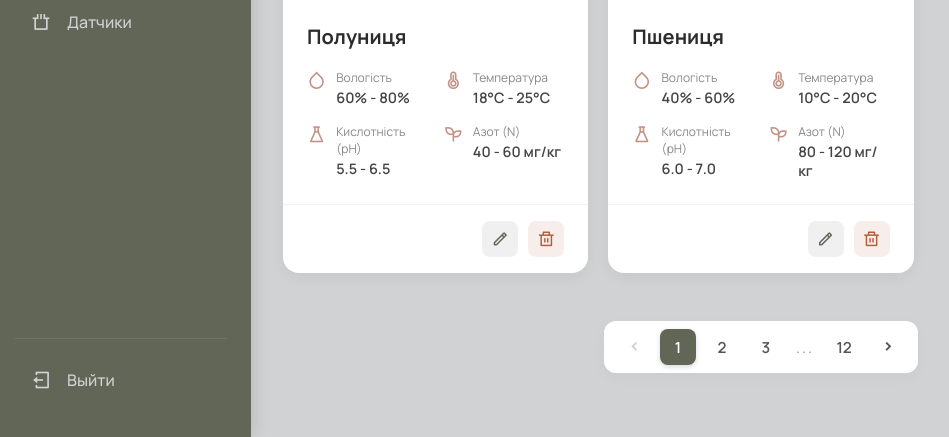
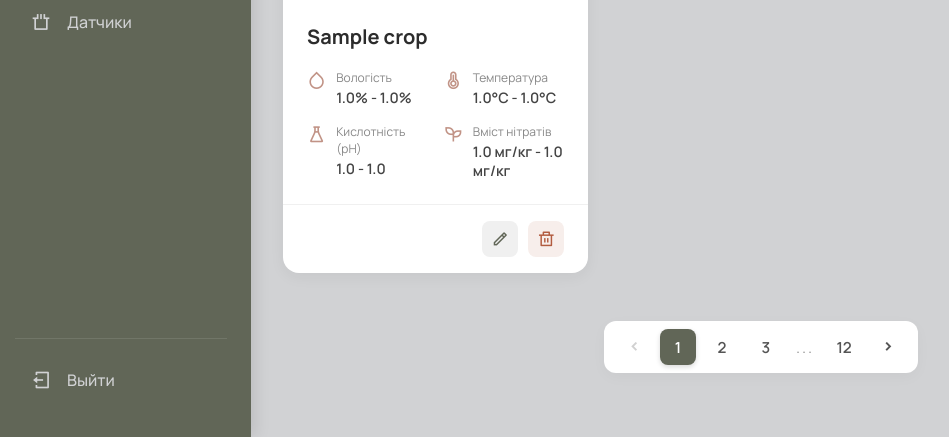
Before and after one commit to Hryhorenko-Yeluzaveta/soil-quality-monitoring, a Django app: page /crops/ in a window 1280 px wide. Shown: the part 363-800 px from the top of the page, without its empty margins (9-958 px from the left). Run offline with Django 4.2, Linux system fonts and the light colour scheme; tables that the repository leaves empty hold one stand-in row (values such as "Sample post"); grey boxes marked "Sample" are stand-in pictures.

Commit message:
Added display of all Crops on the site

```diff
--- a/soil_quality_monitoring/farm_monitoring/models.py
+++ b/soil_quality_monitoring/farm_monitoring/models.py
@@ -3,11 +3,11 @@ from django.db import models
 
 class Crop(models.Model):
     TYPE_CHOICES = [
-        ('Berries', 'Ягоди'),
-        ('Fruits', 'Фруктові'),
-        ('Cereals', 'Зернові'),
-        ('Vegetables', 'Овочеві'),
-        ('Forage', 'Кормові')
+        ('Ягоди', 'Ягоди'),
+        ('Фрукти', 'Фрукти'),
+        ('Зернові', 'Зернові'),
+        ('Овочі', 'Овочі'),
+        ('Кормові', 'Кормові')
     ]
     category = models.CharField(choices=TYPE_CHOICES, max_length=20, default='Vegetables', verbose_name="Категорія")
     name = models.CharField(max_length=50, verbose_name="Назва культури")
@@ -39,12 +39,12 @@ class Crop(models.Model):
         validators=[MinValueValidator(0.0), MaxValueValidator(14.0)]
     )
     min_nitrogen = models.FloatField(
-        verbose_name="Мін. вміст азоту",
+        verbose_name="Мін. вміст нітратів",
         help_text="мг/кг",
         validators = [MinValueValidator(0.0)]
     )
     max_nitrogen = models.FloatField(
-        verbose_name="Макс. вміст азоту",
+        verbose_name="Макс. вміст нітратів",
         help_text="мг/кг",
         validators = [MinValueValidator(0.0)]
     )
--- a/soil_quality_monitoring/farm_monitoring/views.py
+++ b/soil_quality_monitoring/farm_monitoring/views/api.py
@@ -1,5 +1,4 @@
 from django.http import JsonResponse
-from django.shortcuts import render
 import json
 
 from django.views.decorators.csrf import csrf_exempt
--- /dev/null
+++ b/soil_quality_monitoring/farm_monitoring/views/crops.py
@@ -0,0 +1,8 @@
+from django.views.generic import ListView
+
+from farm_monitoring.models import Crop
+
+class CropListView(ListView):
+    template_name = 'crops.html'
+    model = Crop
+    context_object_name = 'crops'
--- a/soil_quality_monitoring/soil_quality_monitoring/urls.py
+++ b/soil_quality_monitoring/soil_quality_monitoring/urls.py
@@ -4,13 +4,15 @@ from django.contrib import admin
 from django.urls import path, include
 from django.views.generic import TemplateView
 
-from farm_monitoring import views
+from farm_monitoring.views import crops, api
 
 urlpatterns = [
     path('', TemplateView.as_view(template_name='index.html')),
-    path('crops/', TemplateView.as_view(template_name='crops.html')),
-    path('api/sensors', views.get_active_sensors, name='get_sensors'),
-    path('api/measurement', views.add_measurement, name='api_add_measurement'),
+    # Crops urls
+    path('crops/', crops.CropListView.as_view()),
+    # Measurements urls
+    path('api/sensors', api.get_active_sensors, name='get_sensors'),
+    path('api/measurement', api.add_measurement, name='api_add_measurement'),
     path('admin/', admin.site.urls),
 ]
 
--- a/soil_quality_monitoring/templates/components/sidebar.html
+++ b/soil_quality_monitoring/templates/components/sidebar.html
@@ -15,7 +15,7 @@
     <nav class="sidebar-nav">
         <ul>
             <li>
-                <a href="#" class="nav-link active">
+                <a href="#" class="nav-link">
                     <i class="ri-dashboard-line"></i>
                     <span>Дашборд</span>
                 </a>
@@ -33,7 +33,7 @@
                 </a>
             </li>
             <li>
-                <a href="/crops" class="nav-link">
+                <a href="/crops" class="nav-link {% if '/crops' in request.path %}active{% endif %}">
                     <i class="ri-seedling-line"></i>
                     <span>Культуры</span>
                 </a>
--- a/soil_quality_monitoring/templates/crops.html
+++ b/soil_quality_monitoring/templates/crops.html
@@ -24,22 +24,23 @@
 </div>
 
 <div class="crops-grid">
-
+{% if crops %}
+    {% for crop in crops %}
     <article class="crop-card">
         <div class="crop-image">
-            <img src="https://images.unsplash.com/photo-1518635017498-87f514b751ba?q=80&w=600&auto=format&fit=crop" alt="Клубника">
-            <div class="crop-badge">Ягоди</div>
+            <img src="/media/{{ crop.image }}" alt="Полуниця">
+            <div class="crop-badge">{{ crop.category }}</div>
         </div>
 
         <div class="crop-content">
-            <h2 class="crop-title">Полуниця</h2>
+            <h2 class="crop-title">{{ crop.name }}</h2>
 
             <div class="crop-stats">
                 <div class="stat-item">
                     <div class="stat-icon"><i class="ri-drop-line"></i></div>
                     <div class="stat-info">
                         <span class="label">Вологість</span>
-                        <span class="value">60% - 80%</span>
+                        <span class="value">{{ crop.min_humidity }}% - {{ crop.max_humidity }}%</span>
                     </div>
                 </div>
 
@@ -47,7 +48,7 @@
                     <div class="stat-icon"><i class="ri-temp-hot-line"></i></div>
                     <div class="stat-info">
                         <span class="label">Температура</span>
-                        <span class="value">18°C - 25°C</span>
+                        <span class="value">{{ crop.min_temperature }}°C - {{ crop.max_temperature }}°C</span>
                     </div>
                 </div>
 
@@ -55,15 +56,15 @@
                     <div class="stat-icon"><i class="ri-flask-line"></i></div>
                     <div class="stat-info">
                         <span class="label">Кислотність (pH)</span>
-                        <span class="value">5.5 - 6.5</span>
+                        <span class="value">{{ crop.min_ph }} - {{ crop.max_ph }}</span>
                     </div>
                 </div>
 
                 <div class="stat-item">
                     <div class="stat-icon"><i class="ri-seedling-line"></i></div>
                     <div class="stat-info">
-                        <span class="label">Азот (N)</span>
-                        <span class="value">40 - 60 мг/кг</span>
+                        <span class="label">Вміст нітратів</span>
+                        <span class="value">{{ crop.min_nitrogen }} мг/кг - {{ crop.max_nitrogen }} мг/кг</span>
                     </div>
                 </div>
             </div>
@@ -78,57 +79,10 @@
             </button>
         </div>
     </article>
-
-    <article class="crop-card">
-        <div class="crop-image">
-            <img src="https://images.unsplash.com/photo-1574323347407-f5e1ad6d020b?q=80&w=600&auto=format&fit=crop" alt="Пшеница">
-            <div class="crop-badge">Зернові</div>
-        </div>
-
-        <div class="crop-content">
-            <h2 class="crop-title">Пшениця</h2>
-
-            <div class="crop-stats">
-                <div class="stat-item">
-                    <div class="stat-icon"><i class="ri-drop-line"></i></div>
-                    <div class="stat-info">
-                        <span class="label">Вологість</span>
-                        <span class="value">40% - 60%</span>
-                    </div>
-                </div>
-
-                <div class="stat-item">
-                    <div class="stat-icon"><i class="ri-temp-hot-line"></i></div>
-                    <div class="stat-info">
-                        <span class="label">Температура</span>
-                        <span class="value">10°C - 20°C</span>
-                    </div>
-                </div>
-
-                <div class="stat-item">
-                    <div class="stat-icon"><i class="ri-flask-line"></i></div>
-                    <div class="stat-info">
-                        <span class="label">Кислотність (pH)</span>
-                        <span class="value">6.0 - 7.0</span>
-                    </div>
-                </div>
-
-                <div class="stat-item">
-                    <div class="stat-icon"><i class="ri-seedling-line"></i></div>
-                    <div class="stat-info">
-                        <span class="label">Азот (N)</span>
-                        <span class="value">80 - 120 мг/кг</span>
-                    </div>
-                </div>
-            </div>
-        </div>
-
-        <div class="crop-actions">
-            <button class="btn-icon edit"><i class="ri-pencil-line"></i></button>
-            <button class="btn-icon delete"><i class="ri-delete-bin-line"></i></button>
-        </div>
-    </article>
-
+{% endfor %}
+    {% else %}
+    <p>Культур поки що немає.</p>
+{% endif %}
 </div>
 
 {% include 'components/pagination.html' %}
```
